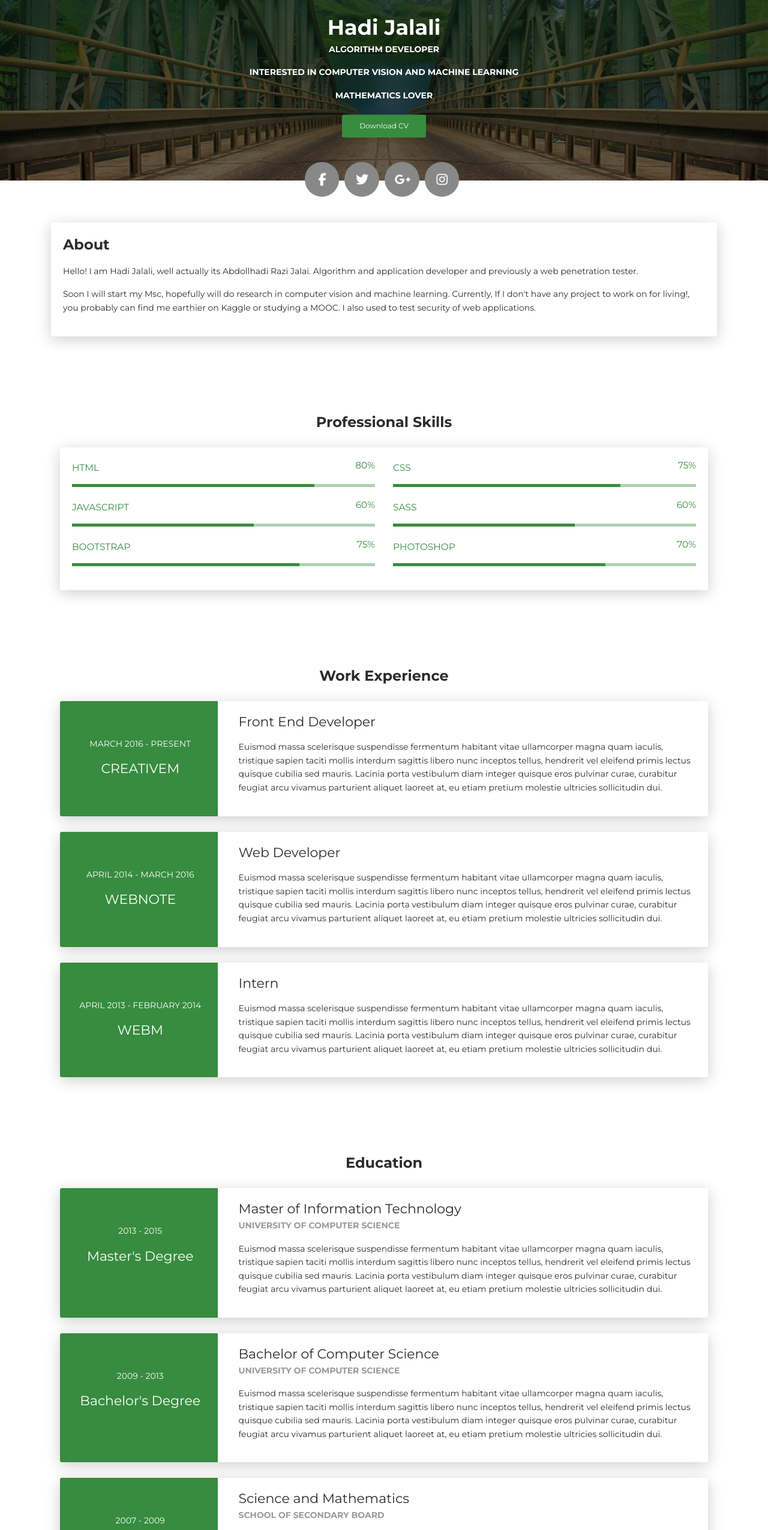
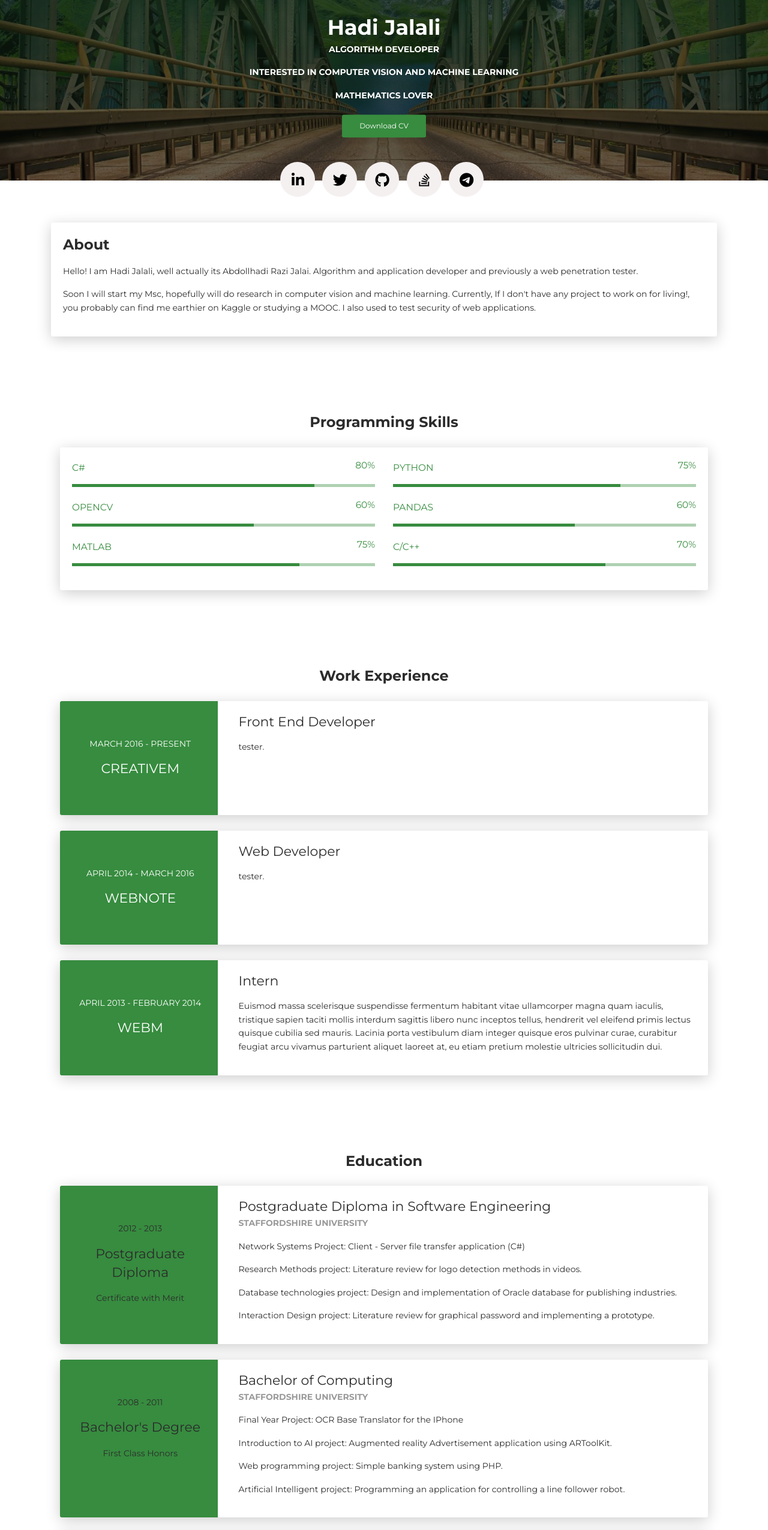
Before and after one commit to HadiJalali/HadiJalali.github.io, a plain HTML site: page index.html in a window 1280 px wide. Shown: the part 249-2800 px from the top of the page at 60% size. Drawn offline with Linux system fonts and the light colour scheme.

Commit message:
fixed education skills and social media links

```diff
--- a/index.html
+++ b/index.html
@@ -51,7 +51,13 @@
       </div>
       <div class="section">
         <div class="container">
-          <div class="button-container"><a class="btn btn-default btn-round btn-lg btn-icon" href="#" rel="tooltip" title="Follow me on Facebook"><i class="fa fa-facebook"></i></a><a class="btn btn-default btn-round btn-lg btn-icon" href="#" rel="tooltip" title="Follow me on Twitter"><i class="fa fa-twitter"></i></a><a class="btn btn-default btn-round btn-lg btn-icon" href="#" rel="tooltip" title="Follow me on Google+"><i class="fa fa-google-plus"></i></a><a class="btn btn-default btn-round btn-lg btn-icon" href="#" rel="tooltip" title="Follow me on Instagram"><i class="fa fa-instagram"></i></a></div>
+          <div class="button-container">
+            <a class="btn btn-default btn-round btn-lg btn-icon" href="https://www.linkedin.com/in/hadi-jalali-0302a51b8/" rel="tooltip" title="Follow me on Linkedin"><i class="fa fa-linkedin " style="font-size:24px;color:black"></i></a>
+            <a class="btn btn-default btn-round btn-lg btn-icon" href="https://twitter.com/HadiJalali110" rel="tooltip" title="Follow me on Twitter"><i class="fa fa-twitter" style="font-size:24px;color:black"></i></a>
+            <a class="btn btn-default btn-round btn-lg btn-icon" href="https://github.com/HadiJalali/" rel="tooltip" title="Follow me on GitHub"><i class="fa fa-github" style="font-size:24px;color:black"></i></a>
+            <a class="btn btn-default btn-round btn-lg btn-icon" href="https://stackoverflow.com/users/567073/hadirj" rel="tooltip" title="Follow me on StackOverflow"><i class="fa fa-stack-overflow" style="font-size:24px;color:black"></i></a>
+            <a class="btn btn-default btn-round btn-lg btn-icon" href="https://t.me/hadi_jalali22" rel="tooltip" title="Keep in touch with me on Telegram"><i class="fa fa-telegram" style="font-size:24px;color:black"></i></a>
+          </div>
         </div>
       </div>
     </div>
@@ -99,19 +105,19 @@
 </div>
 <div class="section" id="skill">
   <div class="container">
-    <div class="h4 text-center mb-4 title">Professional Skills</div>
+    <div class="h4 text-center mb-4 title">Programming Skills</div>
     <div class="card" data-aos="fade-up" data-aos-anchor-placement="top-bottom">
       <div class="card-body">
         <div class="row">
           <div class="col-md-6">
-            <div class="progress-container progress-primary"><span class="progress-badge">HTML</span>
+            <div class="progress-container progress-primary"><span class="progress-badge">C#</span>
               <div class="progress">
                 <div class="progress-bar progress-bar-primary" data-aos="progress-full" data-aos-offset="10" data-aos-duration="2000" role="progressbar" aria-valuenow="60" aria-valuemin="0" aria-valuemax="100" style="width: 80%;"></div><span class="progress-value">80%</span>
               </div>
             </div>
           </div>
           <div class="col-md-6">
-            <div class="progress-container progress-primary"><span class="progress-badge">CSS</span>
+            <div class="progress-container progress-primary"><span class="progress-badge">Python</span>
               <div class="progress">
                 <div class="progress-bar progress-bar-primary" data-aos="progress-full" data-aos-offset="10" data-aos-duration="2000" role="progressbar" aria-valuenow="60" aria-valuemin="0" aria-valuemax="100" style="width: 75%;"></div><span class="progress-value">75%</span>
               </div>
@@ -120,14 +126,14 @@
         </div>
         <div class="row">
           <div class="col-md-6">
-            <div class="progress-container progress-primary"><span class="progress-badge">JavaScript</span>
+            <div class="progress-container progress-primary"><span class="progress-badge">OpenCV</span>
               <div class="progress">
                 <div class="progress-bar progress-bar-primary" data-aos="progress-full" data-aos-offset="10" data-aos-duration="2000" role="progressbar" aria-valuenow="60" aria-valuemin="0" aria-valuemax="100" style="width: 60%;"></div><span class="progress-value">60%</span>
               </div>
             </div>
           </div>
           <div class="col-md-6">
-            <div class="progress-container progress-primary"><span class="progress-badge">SASS</span>
+            <div class="progress-container progress-primary"><span class="progress-badge">Pandas</span>
               <div class="progress">
                 <div class="progress-bar progress-bar-primary" data-aos="progress-full" data-aos-offset="10" data-aos-duration="2000" role="progressbar" aria-valuenow="60" aria-valuemin="0" aria-valuemax="100" style="width: 60%;"></div><span class="progress-value">60%</span>
               </div>
@@ -136,14 +142,14 @@
         </div>
         <div class="row">
           <div class="col-md-6">
-            <div class="progress-container progress-primary"><span class="progress-badge">Bootstrap</span>
+            <div class="progress-container progress-primary"><span class="progress-badge">MATLAB</span>
               <div class="progress">
                 <div class="progress-bar progress-bar-primary" data-aos="progress-full" data-aos-offset="10" data-aos-duration="2000" role="progressbar" aria-valuenow="60" aria-valuemin="0" aria-valuemax="100" style="width: 75%;"></div><span class="progress-value">75%</span>
               </div>
             </div>
           </div>
           <div class="col-md-6">
-            <div class="progress-container progress-primary"><span class="progress-badge">Photoshop</span>
+            <div class="progress-container progress-primary"><span class="progress-badge">C/C++</span>
               <div class="progress">
                 <div class="progress-bar progress-bar-primary" data-aos="progress-full" data-aos-offset="10" data-aos-duration="2000" role="progressbar" aria-valuenow="60" aria-valuemin="0" aria-valuemax="100" style="width: 70%;"></div><span class="progress-value">70%</span>
               </div>
@@ -300,7 +306,7 @@
         <div class="col-md-9" data-aos="fade-left" data-aos-offset="50" data-aos-duration="500">
           <div class="card-body">
             <div class="h5">Front End Developer</div>
-            <p>Euismod massa scelerisque suspendisse fermentum habitant vitae ullamcorper magna quam iaculis, tristique sapien taciti mollis interdum sagittis libero nunc inceptos tellus, hendrerit vel eleifend primis lectus quisque cubilia sed mauris. Lacinia porta vestibulum diam integer quisque eros pulvinar curae, curabitur feugiat arcu vivamus parturient aliquet laoreet at, eu etiam pretium molestie ultricies sollicitudin dui.</p>
+            <p>tester.</p>
           </div>
         </div>
       </div>
@@ -316,7 +322,7 @@
         <div class="col-md-9" data-aos="fade-left" data-aos-offset="50" data-aos-duration="500">
           <div class="card-body">
             <div class="h5">Web Developer</div>
-            <p>Euismod massa scelerisque suspendisse fermentum habitant vitae ullamcorper magna quam iaculis, tristique sapien taciti mollis interdum sagittis libero nunc inceptos tellus, hendrerit vel eleifend primis lectus quisque cubilia sed mauris. Lacinia porta vestibulum diam integer quisque eros pulvinar curae, curabitur feugiat arcu vivamus parturient aliquet laoreet at, eu etiam pretium molestie ultricies sollicitudin dui.</p>
+            <p>tester.</p>
           </div>
         </div>
       </div>
@@ -346,15 +352,19 @@
       <div class="row">
         <div class="col-md-3 bg-primary" data-aos="fade-right" data-aos-offset="50" data-aos-duration="500">
           <div class="card-body cc-education-header">
-            <p>2013 - 2015</p>
-            <div class="h5">Master's Degree</div>
+            <p>2012 - 2013</p>
+            <div class="h5">Postgraduate Diploma</div><p></p>
+            <p>Certificate with Merit</p>
           </div>
         </div>
         <div class="col-md-9" data-aos="fade-left" data-aos-offset="50" data-aos-duration="500">
           <div class="card-body">
-            <div class="h5">Master of Information Technology</div>
-            <p class="category">University of Computer Science</p>
-            <p>Euismod massa scelerisque suspendisse fermentum habitant vitae ullamcorper magna quam iaculis, tristique sapien taciti mollis interdum sagittis libero nunc inceptos tellus, hendrerit vel eleifend primis lectus quisque cubilia sed mauris. Lacinia porta vestibulum diam integer quisque eros pulvinar curae, curabitur feugiat arcu vivamus parturient aliquet laoreet at, eu etiam pretium molestie ultricies sollicitudin dui.</p>
+            <div class="h5">Postgraduate Diploma in Software Engineering</div>
+            <p class="category">Staffordshire University</p>
+            <p>Network Systems Project: Client - Server file transfer application (C#)</p>
+            <p>Research Methods project: Literature review for logo detection methods in videos.</p>
+            <p>Database technologies project: Design and implementation of Oracle database for publishing industries.</p>
+            <p>Interaction Design project: Literature review for graphical password and implementing a prototype.</p>
           </div>
         </div>
       </div>
@@ -363,32 +373,40 @@
       <div class="row">
         <div class="col-md-3 bg-primary" data-aos="fade-right" data-aos-offset="50" data-aos-duration="500">
           <div class="card-body cc-education-header">
-            <p>2009 - 2013</p>
-            <div class="h5">Bachelor's Degree</div>
+            <p>2008 - 2011</p>
+            <div class="h5">Bachelor's Degree</div><p></p>
+            <p>First Class Honors</p>
           </div>
         </div>
         <div class="col-md-9" data-aos="fade-left" data-aos-offset="50" data-aos-duration="500">
           <div class="card-body">
-            <div class="h5">Bachelor of Computer Science</div>
-            <p class="category">University of Computer Science</p>
-            <p>Euismod massa scelerisque suspendisse fermentum habitant vitae ullamcorper magna quam iaculis, tristique sapien taciti mollis interdum sagittis libero nunc inceptos tellus, hendrerit vel eleifend primis lectus quisque cubilia sed mauris. Lacinia porta vestibulum diam integer quisque eros pulvinar curae, curabitur feugiat arcu vivamus parturient aliquet laoreet at, eu etiam pretium molestie ultricies sollicitudin dui.</p>
+            <div class="h5">Bachelor of Computing</div>
+            <p class="category">Staffordshire University</p>
+            <p>Final Year Project: OCR Base Translator for the IPhone</p>
+            <p>Introduction to AI project: Augmented reality Advertisement application using ARToolKit.</p>
+            <p>Web programming project: Simple banking system using PHP.</p>
+            <p>Artificial Intelligent project: Programming an application for controlling a line follower robot.</p>
           </div>
         </div>
       </div>
     </div>
-    <div class="card">
+    <div class="card" >
       <div class="row">
-        <div class="col-md-3 bg-primary" data-aos="fade-right" data-aos-offset="50" data-aos-duration="500">
+      <div class="col-md-3 bg-primary"  data-aos="fade-right" data-aos-offset="50" data-aos-duration="500">
           <div class="card-body cc-education-header">
-            <p>2007 - 2009</p>
-            <div class="h5">High School</div>
+            <p>2002 - 2003</p>
+            <div class="h5">Pre University</div><p></p>
+            <p>CGPA : 16*</p>
           </div>
         </div>
         <div class="col-md-9" data-aos="fade-left" data-aos-offset="50" data-aos-duration="500">
           <div class="card-body">
-            <div class="h5">Science and Mathematics</div>
-            <p class="category">School of Secondary board</p>
-            <p>Euismod massa scelerisque suspendisse fermentum habitant vitae ullamcorper magna quam iaculis, tristique sapien taciti mollis interdum sagittis libero nunc inceptos tellus, hendrerit vel eleifend primis lectus quisque cubilia sed mauris. Lacinia porta vestibulum diam integer quisque eros pulvinar curae, curabitur feugiat arcu vivamus parturient aliquet laoreet at, eu etiam pretium molestie ultricies sollicitudin dui.</p>
+            <div class="h5">Mathematics and Physics</div>
+            <p class="category">Misagh Private Pre University Academy</p>
+            <p>Analytical Geometry & Linear Algebra : 19.00*</p>
+            <p>Differential Calculus & Integral : 17.50*</p>
+            <p>Chemistry : 17.50*</p>
+            <p>*Discipline Mark : 20.00</p>
           </div>
         </div>
       </div>
@@ -513,7 +531,13 @@
 </div></div>
     </div>
     <footer class="footer">
-      <div class="container text-center"><a class="cc-facebook btn btn-link" href="#"><i class="fa fa-facebook fa-2x " aria-hidden="true"></i></a><a class="cc-twitter btn btn-link " href="#"><i class="fa fa-twitter fa-2x " aria-hidden="true"></i></a><a class="cc-google-plus btn btn-link" href="#"><i class="fa fa-google-plus fa-2x" aria-hidden="true"></i></a><a class="cc-instagram btn btn-link" href="#"><i class="fa fa-instagram fa-2x " aria-hidden="true"></i></a></div>
+      <div class="container text-center">
+        <a class="cc-linkedin btn btn-link" href="https://www.linkedin.com/in/hadi-jalali-0302a51b8/"><i class="fa fa-linkedin fa-2x " aria-hidden="true"></i></a>
+        <a class="cc-twitter btn btn-link " href="https://twitter.com/HadiJalali110"><i class="fa fa-twitter fa-2x " aria-hidden="true"></i></a>
+        <a class="cc-github btn btn-link" href="https://github.com/HadiJalali/"><i class="fa fa-github fa-2x" aria-hidden="true"></i></a>
+        <a class="cc-stack-overflow btn btn-link" href="https://stackoverflow.com/users/567073/hadirj"><i class="fa fa-stack-overflow fa-2x " aria-hidden="true"></i></a>
+        <a class="cc-telegram btn btn-link" href="https://t.me/hadi_jalali22"><i class="fa fa-telegram fa-2x" aria-hidden="true"></i></a>
+      </div>
       <div class="h4 title text-center">Hadi Jalali</div>
       <div class="text-center text-muted">
         <p>&copy; All rights reserved.<br>Design - <a class="credit" href="https://templateflip.com" target="_blank">TemplateFlip</a></p>
```
Also changed, not shown: images/_misagh.jpg (added), images/misagh.png (added), styles/main.css.
